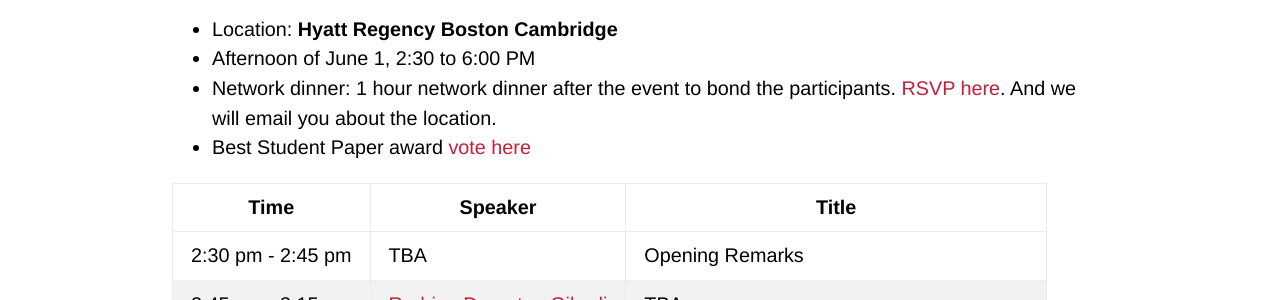
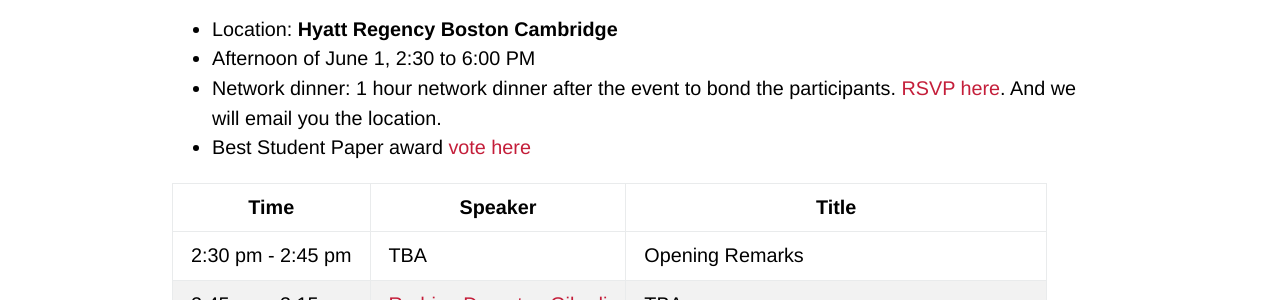
Before and after one commit to netscisci/netscisci.github.io, a Jekyll site: the page built from schedule.md, in a window 1280 px wide. Shown: the part 439-739 px from the top of the page. Built offline with Jekyll 4.4.1, drawn with Linux system fonts in a browser that asks for light colours; some web fonts are replaced; our own code applies the rules of GitHub Pages for plain Markdown files.

Commit message:
Update schedule.md

```diff
--- a/schedule.md
+++ b/schedule.md
@@ -4,7 +4,7 @@ layout: default
 # Schedule
 - Location: **Hyatt Regency Boston Cambridge**
 - Afternoon of June 1, 2:30 to 6:00 PM
-- Network dinner: 1 hour network dinner after the event to bond the participants. [RSVP here](). And we will email you about the location.
+- Network dinner: 1 hour network dinner after the event to bond the participants. [RSVP here](). And we will email you the location.
 - Best Student Paper award [vote here]()
 
 | Time | Speaker | Title |
```
